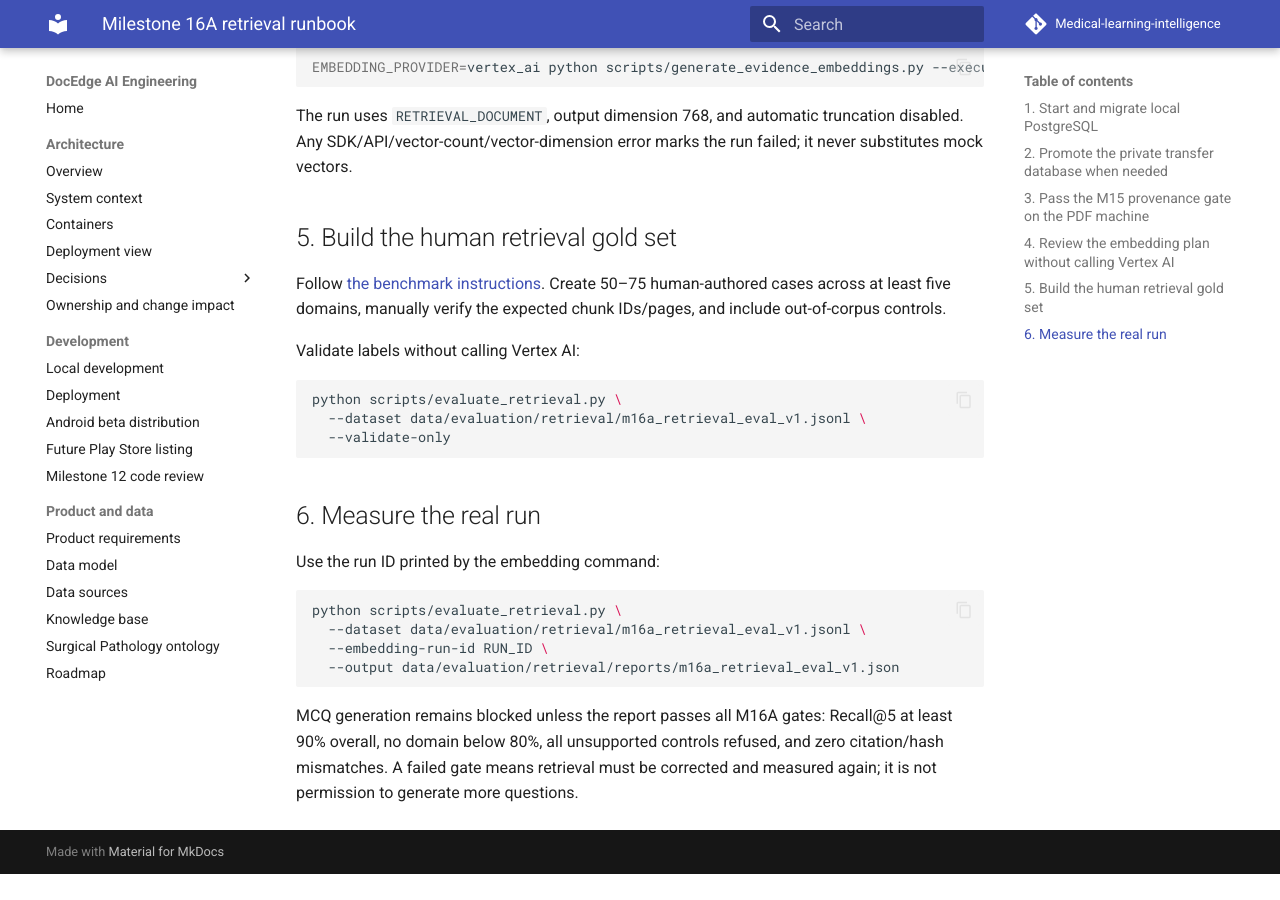
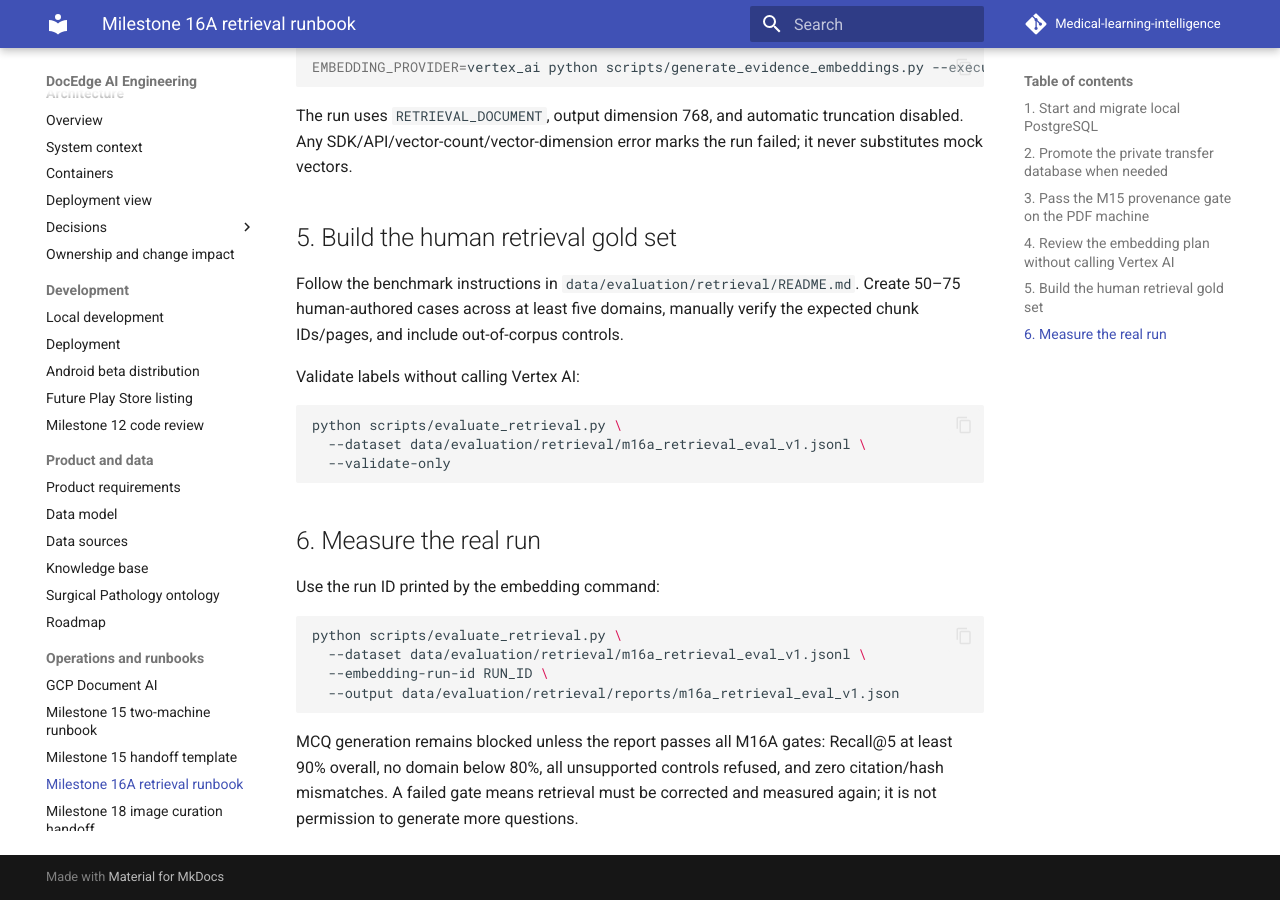
Before and after one commit to RaghulXander/Medical-learning-intelligence, an MkDocs documentation site: the page built from docs/M16A_RETRIEVAL_RUNBOOK.md, in a window 1280 px wide and 900 px high, scrolled down 1891 px. Built offline with MkDocs 1.6.1 and Material for MkDocs 9.7.7, drawn with Linux system fonts in a browser that asks for light colours; comment, search, counter and statistics services are not loaded; before the commit the page ends 2765 px from its top, so only the background shows below that.

Commit message:
docs(ci): resolve mkdocs strict build navigation, template directory name, and benchmark link

```diff
--- a/docs/M16A_RETRIEVAL_RUNBOOK.md
+++ b/docs/M16A_RETRIEVAL_RUNBOOK.md
@@ -91,7 +91,7 @@ run failed; it never substitutes mock vectors.
 
 ## 5. Build the human retrieval gold set
 
-Follow [the benchmark instructions](../data/evaluation/retrieval/README.md).
+Follow the benchmark instructions in `data/evaluation/retrieval/README.md`.
 Create 50–75 human-authored cases across at least five domains, manually verify
 the expected chunk IDs/pages, and include out-of-corpus controls.
 
--- a/mkdocs.yml
+++ b/mkdocs.yml
@@ -54,5 +54,11 @@ nav:
       - Knowledge base: KNOWLEDGE_BASE.md
       - Surgical Pathology ontology: SURGICAL_PATHOLOGY_ONTOLOGY.md
       - Roadmap: ROADMAP.md
+  - Operations and runbooks:
+      - GCP Document AI: GCP_DOCUMENT_AI.md
+      - Milestone 15 two-machine runbook: M15_TWO_MACHINE_BOOK_RUNBOOK.md
+      - Milestone 15 handoff template: handoff_templates/M15_RUN_HANDOFF_TEMPLATE.md
+      - Milestone 16A retrieval runbook: M16A_RETRIEVAL_RUNBOOK.md
+      - Milestone 18 image curation handoff: M18_IMAGE_CURRATION_HANDOFF.md
 
 strict: true
```
Also changed, not shown: docs/M15_TWO_MACHINE_BOOK_RUNBOOK.md (+1 -1 lines), docs/handoff_templates/M15_RUN_HANDOFF_TEMPLATE.md (renamed from docs/templates/M15_RUN_HANDOFF_TEMPLATE.md).
